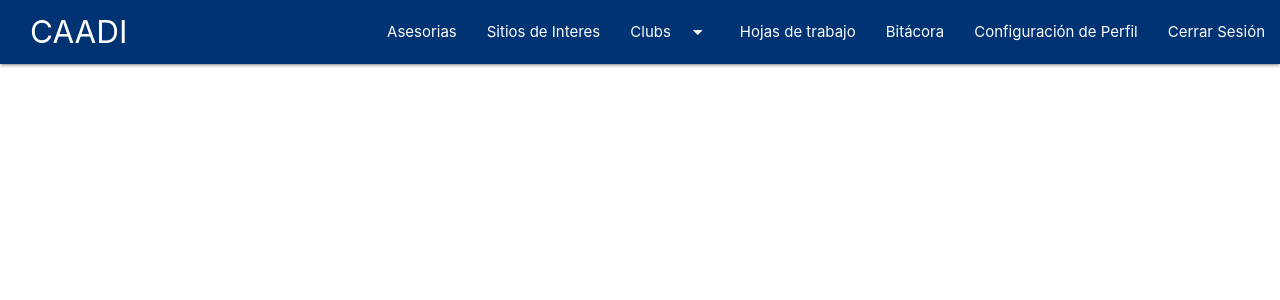
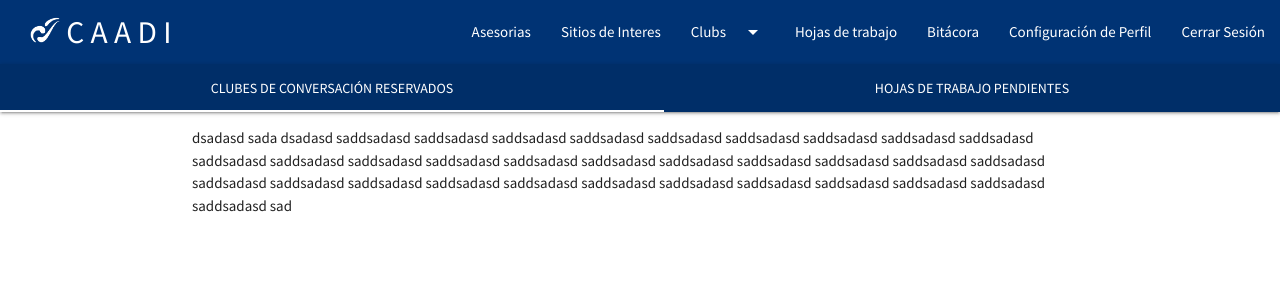
Before and after one commit to Manudam69/caadi, a PHP site: page /alumno/inicio.html in a window 1280 px wide. Shown: the top 300 px of the page. Run offline with PHP 8.4, Linux system fonts and the light colour scheme; some libraries are stand-ins or nearby versions.

Commit message:
cambios en el navbar

```diff
--- a/alumno/inicio.html
+++ b/alumno/inicio.html
@@ -26,10 +26,13 @@
             <li><a href="#!">Calificar Clubs</a></li>
         </ul>
         <nav>
-            <div class="nav-wrapper">
-                <a class="brand-logo hide-on-med-and-down">CAADI</a>
-                <a href="#" data-target="mobile-demo" class="sidenav-trigger right"><i class="material-icons">menu</i></a>
-                <ul class="right hide-on-med-and-down">
+            <div class="nav-wrapper ">
+
+                <a class="brand-logo hide-on-med-and-down"><img src="../images/favicon.png" class="responsive-img" width="30" style="filter:brightness(100);"> C A A D I </a>
+
+                <a href="#" data-target="mobile-demo" class="sidenav-trigger"><i class="material-icons">menu</i></a>
+                <a class="hide-on-large-only">CAADI</a>
+                <ul class="right hide-on-med-and-down elementos">
                     <li><a href="#!">Asesorias</a></li>
                     <li><a href="#!">Sitios de Interes</a></li>
                     <li><a class="dropdown-trigger" href="#!" data-target='javaDropDown'>Clubs<i class="material-icons right">arrow_drop_down</i></a></li>
@@ -68,7 +71,18 @@
         </ul>
     </header>
 
-
+    <ul class="tabs tabs-fixed-width tab-demo z-depth-1">
+        <li class="tab"><a href="#tab1" class="white-text">Clubes de Conversación Reservados</a></li>
+        <li class="tab"><a href="#tab2" class="white-text">Hojas de Trabajo Pendientes</a></li>
+    </ul>
+    <div id="tab1" class="col s12">
+        <div class="container">
+            <p>dsadasd sada dsadasd saddsadasd saddsadasd saddsadasd saddsadasd saddsadasd saddsadasd saddsadasd saddsadasd saddsadasd saddsadasd saddsadasd saddsadasd saddsadasd saddsadasd saddsadasd saddsadasd saddsadasd saddsadasd saddsadasd saddsadasd saddsadasd saddsadasd saddsadasd saddsadasd saddsadasd saddsadasd saddsadasd saddsadasd saddsadasd saddsadasd saddsadasd saddsadasd sad</p>
+        </div>
+    </div>
+    <div id="tab2" class="col s12">
+        <p>Test 2</p>
+    </div>
 
     <script src="https://cdnjs.cloudflare.com/ajax/libs/materialize/1.0.0/js/materialize.min.js"></script>
     <!-- Funcionamiento Navbar -->
--- a/css/usuario-inicio.css
+++ b/css/usuario-inicio.css
@@ -1,3 +1,6 @@
+* {
+    font-family: 'Source Sans Pro', sans-serif;
+}
 .dropdown-content {
     margin: 0;
     display: none;
@@ -17,7 +20,6 @@
 nav {
     background-color: rgb(0, 51, 116);
 }
-
 .dropdown-content li a {
     color: #ffffff;
 }
@@ -30,7 +32,47 @@ nav {
 .brand-logo {
     margin-left: 2rem;
 }
-
-li>img{
+li>img {
     padding-top: 8px;
 }
+.elementos>li>a {
+    position: relative;
+    color: #ffffff;
+    text-decoration: none;
+}
+.elementos>li>a:hover {
+    color: #ffffff;
+}
+.elementos>li>a:before {
+    content: "";
+    position: absolute;
+    width: 100%;
+    height: 2px;
+    bottom: 0;
+    left: 0;
+    background-color: #ffffff;
+    visibility: hidden;
+    -webkit-transform: scaleX(0);
+    transform: scaleX(0);
+    -webkit-transition: all 0.3s ease-in-out 0s;
+    transition: all 0.3s ease-in-out 0s;
+}
+.elementos>li>a:hover:before {
+    visibility: visible;
+    -webkit-transform: scaleX(1);
+    transform: scaleX(1);
+}
+.tabs {
+    background-color: rgb(0, 46, 104);
+}
+.tabs .tab a.active {
+    background-color: transparent;
+    color: #000;
+}
+.tabs .tab a.active:focus {
+    background-color: transparent;
+}
+
+.tabs .indicator {
+    background-color: rgb(255, 255, 255);
+}
--- a/js/navbar.js
+++ b/js/navbar.js
@@ -10,7 +10,9 @@
          outDuration: 225,
          hover: true,
          coverTrigger: false,
-         alignment: 'right',
+         alignment: 'left',
 
      });
+     var el = document.querySelectorAll('.tabs');
+     var instance = M.Tabs.init(el);
  });
```
